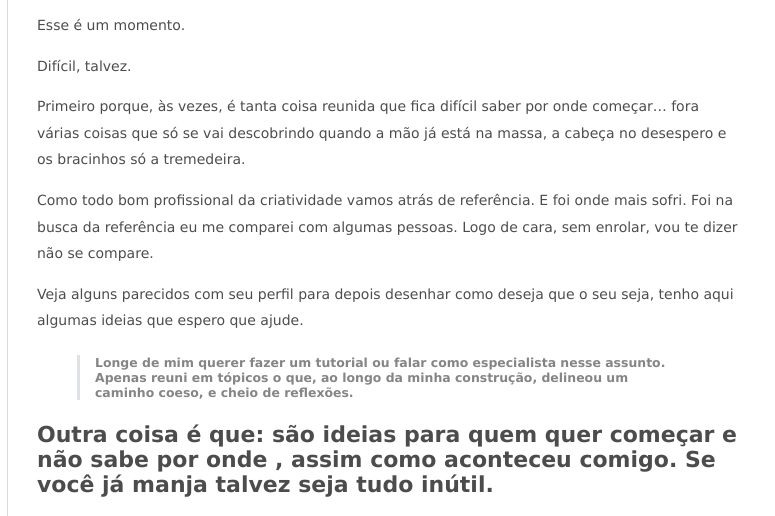
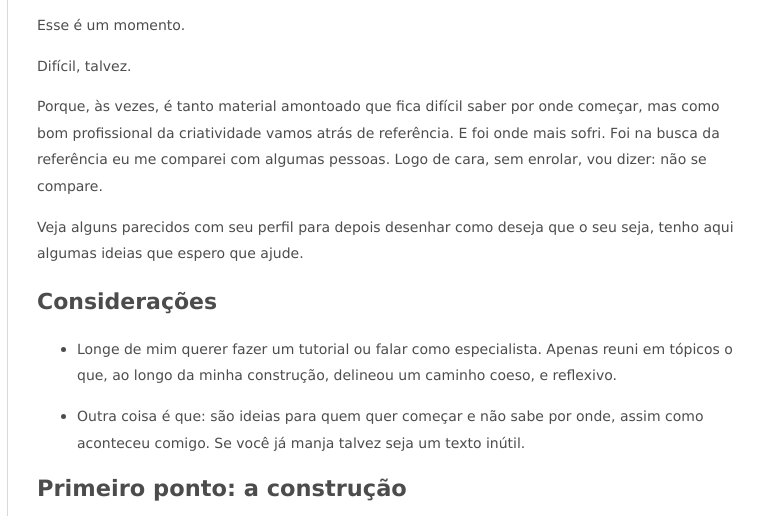
Before and after one commit to deialab/deialab.github.io, a plain HTML site: page post/portfolio/index.html in a window 1280 px wide. Shown: the part 148-664 px from the top of the page, 505-1280 px from the left. Drawn offline with Linux system fonts and the light colour scheme.

Commit message:
Ajustes de post pt2

```diff
--- a/post/portfolio/index.html
+++ b/post/portfolio/index.html
@@ -125,13 +125,17 @@
 
     <p>Esse é um momento.</p>
 <p>Difícil, talvez.</p>
-<p>Primeiro porque, às vezes, é tanta coisa reunida que fica difícil saber por onde começar&hellip; fora várias coisas que só se vai descobrindo quando a mão já está na massa, a cabeça no desespero e os bracinhos só a tremedeira.</p>
-<p>Como todo bom profissional da criatividade vamos atrás de referência. E foi onde mais sofri. Foi na busca da referência eu me comparei com algumas pessoas. Logo de cara, sem enrolar, vou te dizer não se compare.</p>
+<p>Porque, às vezes, é tanto material amontoado que fica difícil saber por onde começar, mas como bom profissional da criatividade vamos atrás de referência. E foi onde mais sofri. Foi na busca da referência eu me comparei com algumas pessoas. Logo de cara, sem enrolar, vou dizer: não se compare.</p>
 <p>Veja alguns parecidos com seu perfil para depois desenhar como deseja que o seu seja, tenho aqui algumas ideias que espero que ajude.</p>
-<blockquote>
-<h5 id="longe-de-mim-querer-fazer-um-tutorial-ou-falar-como-especialista-nesse-assunto-apenas-reuni-em-tópicos-o-que-ao-longo-da-minha-construção-delineou-um-caminho-coeso-e-cheio-de-reflexões">Longe de mim querer fazer um tutorial ou falar como especialista nesse assunto. Apenas reuni em tópicos o que, ao longo da minha construção, delineou um caminho coeso, e cheio de reflexões.</h5>
-</blockquote>
-<h3 id="outra-coisa-é-que-são-ideias-para-quem-quer-começar-e-não--sabe-por-onde--assim-como-aconteceu-comigo-se-você-já-manja-talvez-seja-tudo-inútil">Outra coisa é que: são ideias para quem quer começar e não  sabe por onde , assim como aconteceu comigo. Se você já manja talvez seja tudo inútil.</h3>
+<h3 id="considerações">Considerações</h3>
+<ul>
+<li>
+<p>Longe de mim querer fazer um tutorial ou falar como especialista. Apenas reuni em tópicos o que, ao longo da minha construção, delineou um caminho coeso, e reflexivo.</p>
+</li>
+<li>
+<p>Outra coisa é que: são ideias para quem quer começar e não sabe por onde, assim como aconteceu comigo. Se você já manja talvez seja um texto inútil.</p>
+</li>
+</ul>
 <h2 id="primeiro-ponto-a-construção">Primeiro ponto: a construção</h2>
 <p>Separar referências visuais e fazer uma paleta de cores que você ache bonita. Preto e branco são clássicos, mas a cor fornece muita personalidade, mesmo que seja só na &ldquo;capa&rdquo;.</p>
 <p><img src="/images/paleta.JPG" alt="Paleta"></p>
@@ -236,18 +240,17 @@
 <h2 id="quarto-ponto"><strong>Quarto ponto</strong></h2>
 <p>No meio do caminho &ldquo;a coisa&rdquo; vai parecer que está dando muito errado. Porém, quanto mais ajustes nos detalhes, mais toma forma.</p>
 <p>Achei importante subir todo o material de forma organizada, já em alguma diagramação, mas só depois acertar as &ldquo;arestas&rdquo;: cores, margens, edição de texto&hellip; Não se prender a um formato, usar a intuição e explorar a criatividade.</p>
-<p>Mesmo que a escolha seja a plataforma que não permite diagramação, levar personalidade para uma foto de perfil ou  fazer &ldquo;post&rdquo; especial falando sobre você soa bem.</p>
-<p>Para a foto de perfil apliquei um efeito <em>duotone</em>, combinando com as cores da paleta.</p>
-<p><img src="/images/portf-foto.JPG" alt=""> <em>A página em construção</em></p>
 <h2 id="quinto-ponto-e-mais-importante-a-busca-de-sentido"><strong>Quinto ponto, e mais importante: a busca de sentido</strong></h2>
 <p>Penso que um bom portfólio alia um perfil legal a bons trabalhos. É preciso, na minha humilde opinião, mostrar as habilidades técnicas, sim, mas também exaltar as qualidades pessoais e adquiridas, mesmo que não se tenha trabalhado com isso comprovadamente.</p>
 <p>No meu coloquei esse blog e também as edições que faço para o canal do Youtube da minha amiga, professora de yoga. Para ficar mais legal, criei cartazes com a ferramenta <a href="https://www.canva.com/join/jsk-nlt-zhl">Canva</a>.</p>
 <p><img src="/images/portf-pessoal.JPG" alt="Sobre"></p>
+<p>Mesmo que a escolha seja a plataforma que não permite diagramação, levar sua personalidade para uma foto de perfil ou  fazer &ldquo;post&rdquo; especial falando sobre você gera um valor a mais.</p>
 <p>Leve o tempo que for necessário, mas construa uma narrativa que faça sentido para a sua essência.</p>
 <p>No dia a dia do trabalho em comunicação não temos muito essa oportunidade. Escrevemos, desenhamos e pensamos no outro o tempo inteiro.</p>
 <p>Às vezes ganhamos uma recompensa ou outra, mas quando colocamos os trabalhos em um contexto único, em um documento que os abraça em uma linguagem própria, um sentido muito maior começa a surgir.</p>
 <p>Passamos a ver claramente o propósito das produções de <strong>toda</strong> uma vida e o nosso poder de criação passa a iluminar o caminho que antes, lá no começo, parecia desordenado. Um momento muito feliz.</p>
 <p>Por fim, fica evidente ser muito importante buscar sentido na jornada. Então, publique o material com orgulho, fortaleça bem ele com as ferramentas que estão ao seu alcance, e use-o como escada para subir (stonks 📈 😆).</p>
+<p><img src="/images/portf-foto.JPG" alt=""> <em>A página em construção</em></p>
 <h2 id="heading"></h2>
     </div>
     <div class="post-footer">
```
